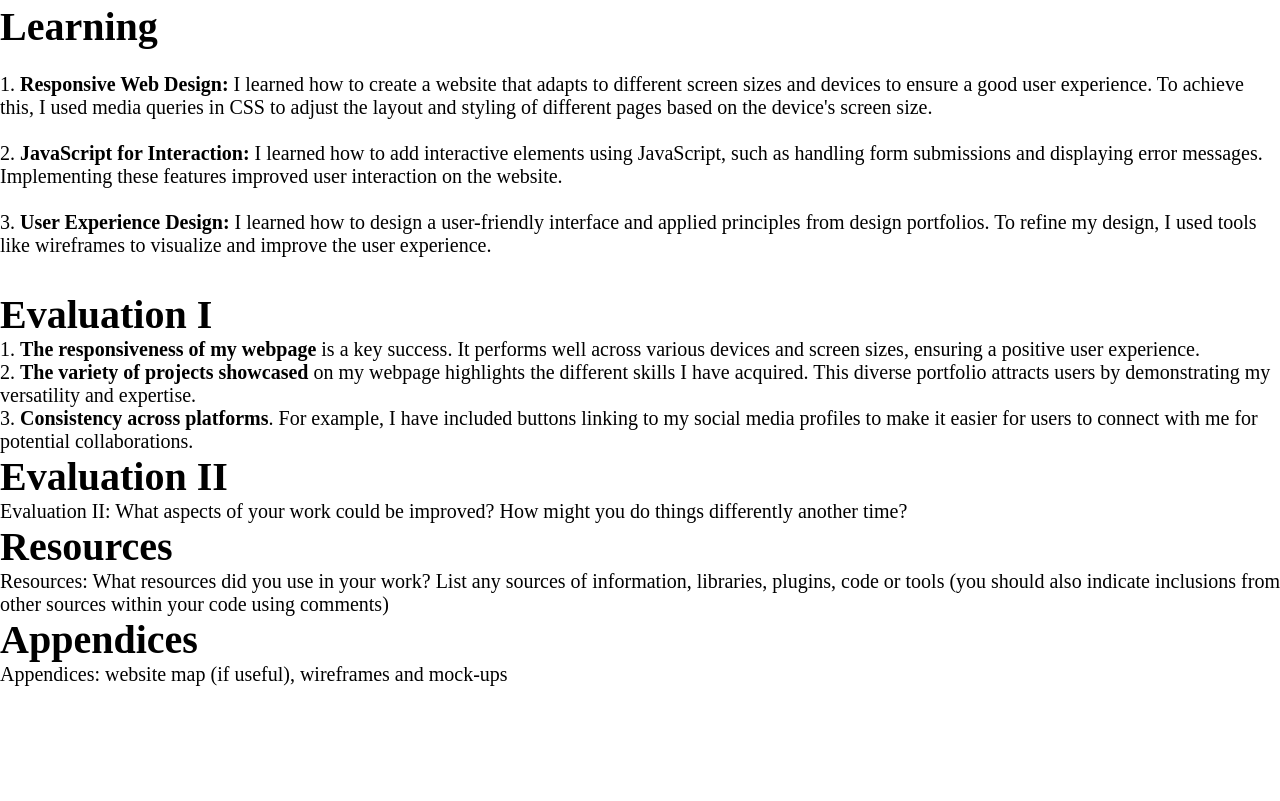
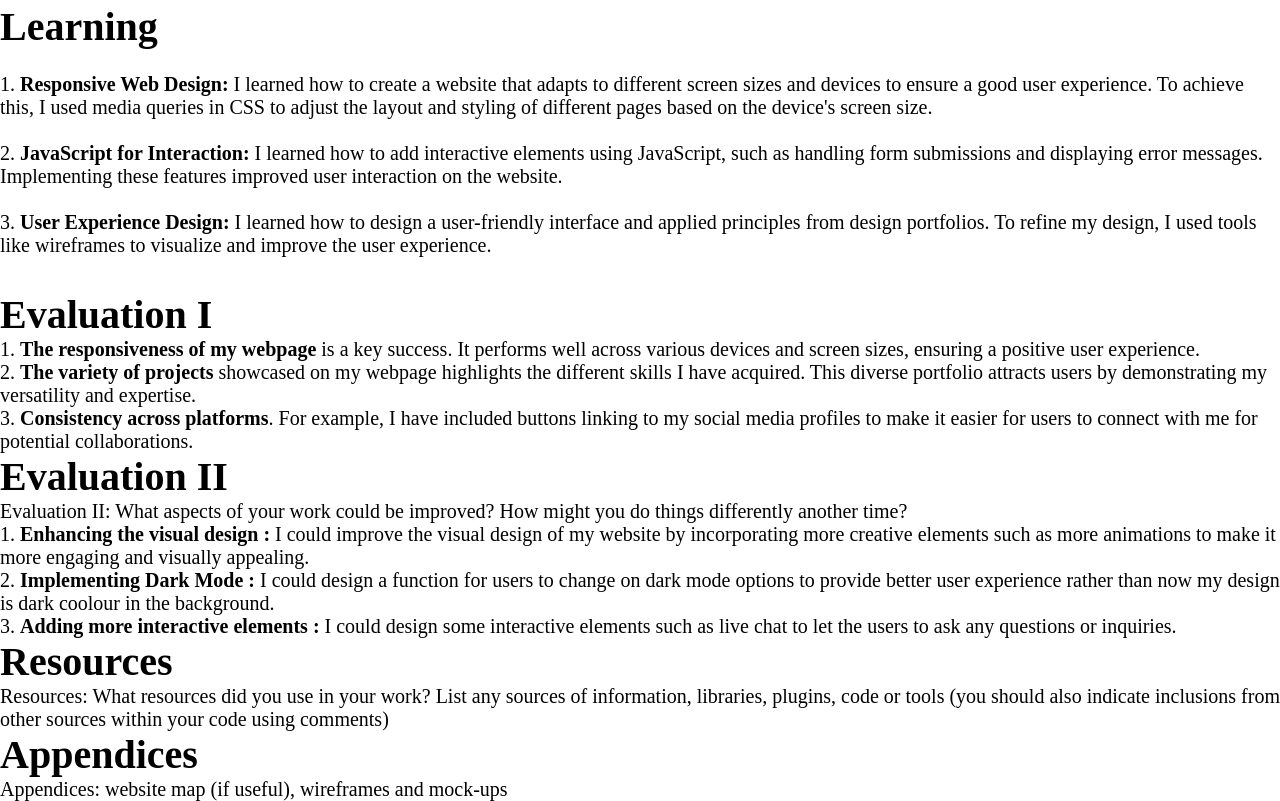
Before and after one commit to WeiSheng0429/WS-Website, a plain HTML site: page Weisheng_Website/html_files/report.html in a window 1280 px wide. Shown: the part 2360-3161 px from the top of the page. Before the commit the page ends 3046 px from the top, so only its background shows below. Drawn offline with Linux system fonts and the light colour scheme; a web font is replaced by a local one.

Commit message:
Update report.html v2

```diff
--- a/Weisheng_Website/html_files/report.html
+++ b/Weisheng_Website/html_files/report.html
@@ -78,29 +78,35 @@
         <br>
         <p>1. <strong>Screen Compatibility :</strong> My website is designed to be fully responsive and adapts to all
             screen sizes, whether on mobile phones, tablets, desktops, or other devices. This ensures that the website
-            looks good and functions properly on each device.</p>
+            looks good and functions properly on each device.
+        </p>
         <br>
         <p>2. <strong>Color Contrast :</strong> High contrast colors are used for the background and text to assist
             users
-            with low vision, making the text easily readable against the background.</p>
+            with low vision, making the text easily readable against the background.
+        </p>
         <br>
         <p>3. <strong>Provide Clear Instructions :</strong> The website provides clear and straightforward instructions
             to guide users. For example, the navigation bar is designed to be user-friendly with clearly labeled menu
-            items that represent each page of the website.</p>
+            items that represent each page of the website.
+        </p>
     </div>
     <br>
     <div class="usability">
         <h1>Usability</h1>
         <br>
         <p>1. <strong>Clear Navigation :</strong> I implemented a straightforward navigation bar to help users find
-            information quickly and easily.</p>
+            information quickly and easily.
+        </p>
         <br>
         <p>2. <strong>Mobile Responsiveness :</strong> I ensured that the website is responsive and performs well on
-            different devices.</p>
+            different devices.
+        </p>
         <br>
         <p>3. <strong>Error Handling :</strong> The contact page is designed with error messages and suggestions for
             correcting user input. For example, if a user inputs incorrect information, such as an invalid email
-            address, an error message will appear immediately to help the user identify and correct the mistake.</p>
+            address, an error message will appear immediately to help the user identify and correct the mistake.
+        </p>
     </div>
     <br>
     <div class="learning">
@@ -108,30 +114,48 @@
         <br>
         <p>1. <strong>Responsive Web Design:</strong> I learned how to create a website that adapts to different screen
             sizes and devices to ensure a good user experience. To achieve this, I used media queries in CSS to adjust
-            the layout and styling of different pages based on the device's screen size.</p>
+            the layout and styling of different pages based on the device's screen size.
+        </p>
         <br>
         <p>2. <strong>JavaScript for Interaction:</strong> I learned how to add interactive elements using JavaScript,
             such as handling form submissions and displaying error messages. Implementing these features improved user
-            interaction on the website.</p>
+            interaction on the website.
+        </p>
         <br>
         <p>3. <strong>User Experience Design:</strong> I learned how to design a user-friendly interface and applied
             principles from design portfolios. To refine my design, I used tools like wireframes to visualize and
-            improve the user experience.</p>
+            improve the user experience.
+        </p>
         <br>
     </div>
     <br>
     <div class="evaluation1">
         <h1>Evaluation I</h1>
-        <p>1. <strong>The responsiveness of my webpage</strong> is a key success. It performs well across various devices and screen sizes, ensuring a positive user experience.</p>
-        <p>2. <strong>The variety of projects showcased</strong> on my webpage highlights the different skills I have acquired. This diverse portfolio attracts users by demonstrating my versatility and expertise.</p>
-        <p>3. <strong>Consistency across platforms</strong>. For example, I have included buttons linking to my social media profiles to make it easier for users to connect with me for potential collaborations.</p>
+        <p>1. <strong>The responsiveness of my webpage</strong> is a key success. It performs well across various
+            devices and screen sizes, ensuring a positive user experience.
+        </p>
+        <p>2. <strong>The variety of projects </strong> showcased on my webpage highlights the different skills I have
+            acquired. This diverse portfolio attracts users by demonstrating my versatility and expertise.
+        </p>
+        <p>3. <strong>Consistency across platforms</strong>. For example, I have included buttons linking to my social
+            media profiles to make it easier for users to connect with me for potential collaborations.
+        </p>
     </div>
-
 
 
     <div class="evaluation2">
         <h1>Evaluation II</h1>
         <p>Evaluation II: What aspects of your work could be improved? How might you do things differently another time?
+        </p>
+        <p>1. <strong>Enhancing the visual design :</strong> I could improve the visual design of my website by
+            incorporating more creative elements such as more animations to make it more engaging and
+            visually appealing.
+        </p>
+        <p>2. <strong>Implementing Dark Mode :</strong> I could design a function for users to change on dark mode
+            options to provide better user experience rather than now my design is dark coolour in the background.
+        </p>
+        <p>3. <strong>Adding more interactive elements :</strong> I could design some interactive elements such as live
+            chat to let the users to ask any questions or inquiries.
         </p>
     </div>
 
```
